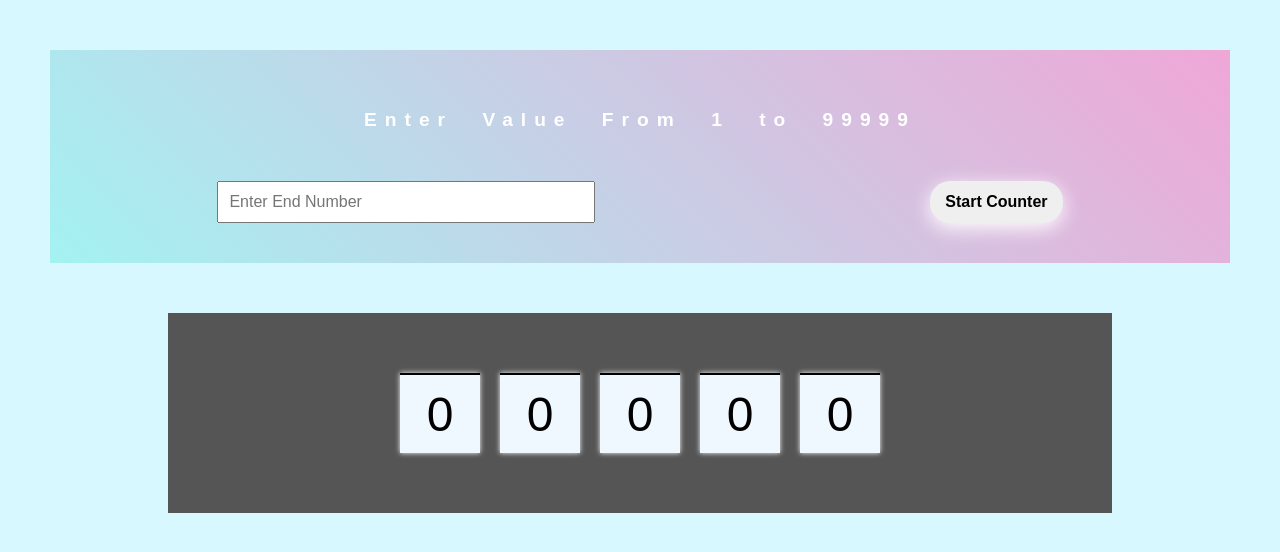
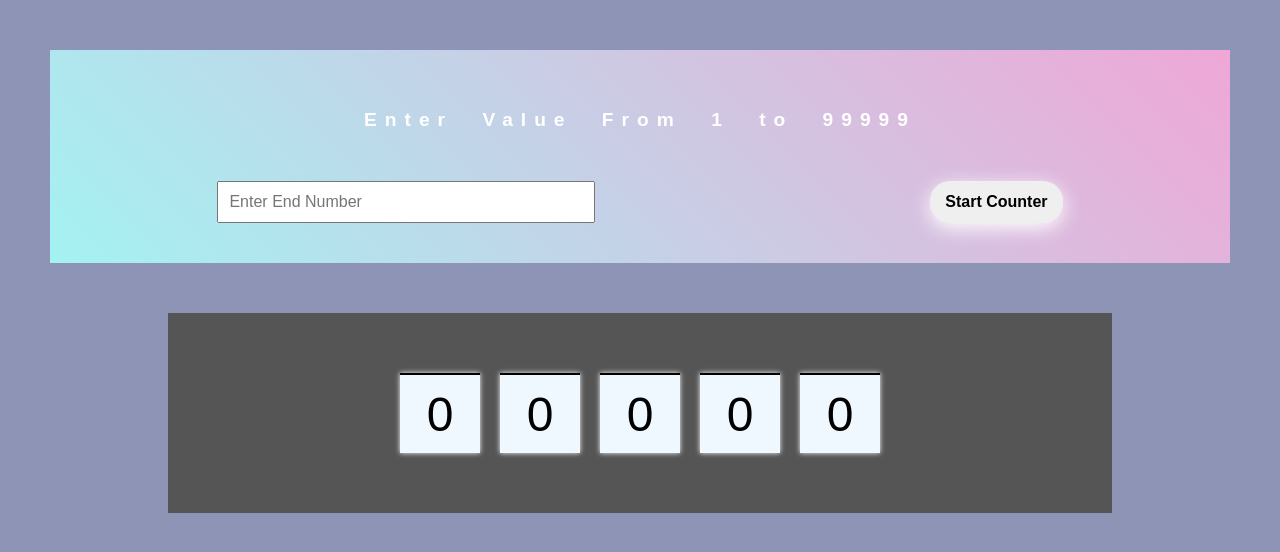
Before and after one commit to its-roshanojha/Five-Digit-Up-Counter, a plain HTML site: page index.html in a window 1280 px wide. Drawn offline with Linux system fonts and the light colour scheme.

Commit message:
Background color #8d94b5 replaced in style.css

```diff
--- a/style.css
+++ b/style.css
@@ -1,5 +1,5 @@
 body {
-    background-color: #d8f8ff;
+    background-color: #8d94b5;
     font-family: sans-serif;
     margin: 50px;
 }
```
